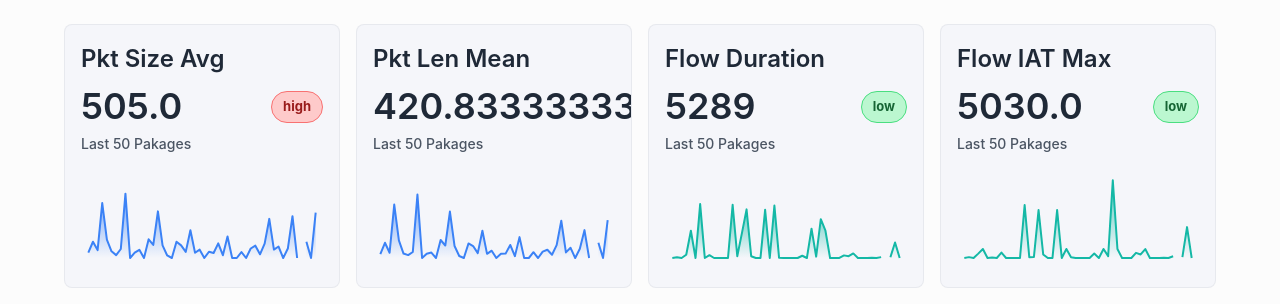
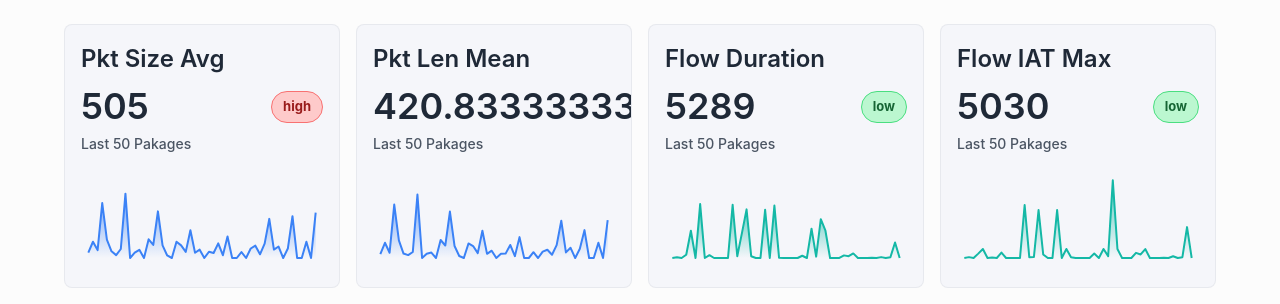
Before and after one commit to DucChanHUST/web-demo-it4930, a React (Create React App) app: page / in a window 1280 px wide. Shown: the top 304 px of the page. Built offline with nearby package versions, Linux system fonts and the light colour scheme.

Commit message:
clear error log

```diff
--- a/src/component/PieChartCard.jsx
+++ b/src/component/PieChartCard.jsx
@@ -100,7 +100,7 @@ const PieChartCard = ({ nameChart, columnName, ignoreValue = [], top = 5 }) => {
       setDataChart(finalDataChart);
       return updatedDataRaw;
     });
-  }, [currentData, columnName, ignoreValue]);
+  }, [currentData, columnName, ignoreValue, top]);
 
   return (
     <Card variant="outlined" sx={{ height: "100%", flexGrow: 1 }}>
@@ -128,8 +128,8 @@ const PieChartCard = ({ nameChart, columnName, ignoreValue = [], top = 5 }) => {
             <PieCenterLabel primaryText={total} secondaryText="Total" />
           </PieChart>
         </Box>
-        {dataChart.map((item) => (
-          <Stack sx={{ gap: 1, flexGrow: 1 }}>
+        {dataChart.map((item, index) => (
+          <Stack sx={{ gap: 1, flexGrow: 1 }} key={index}>
             <Stack direction="row" sx={{ pt: 1 }} className="center-horizon">
               <Typography variant="body2" sx={{ fontWeight: "550" }}>
                 {item.label}
--- a/src/component/StatCard.jsx
+++ b/src/component/StatCard.jsx
@@ -26,28 +26,36 @@ const StatCard = ({ columnName, chartColor, hiThre, meThre }) => {
       return;
     }
 
-    setLast50Data(data.map((row) => row[columnName]).slice(-50));
+    const parsedData = data.map((row) => {
+      const parsedValue = parseFloat(row[columnName]);
+      return Number.isNaN(parsedValue) ? 0 : parsedValue;
+    });
+
+    setLast50Data(parsedData.slice(-50));
   }, [data, columnName]);
 
   useEffect(() => {
     if (!currentData) {
       return;
     }
-    const curretValue = currentData[columnName];
+
+    const currentValue = parseFloat(currentData[columnName]);
+    const validCurrentValue = Number.isNaN(currentValue) ? 0 : currentValue;
 
     setLast50Data((prev) => {
-      return [...prev.slice(1), curretValue];
+      return [...prev.slice(1), validCurrentValue];
     });
-    setValue(curretValue);
 
-    if (curretValue > hiThre) {
+    setValue(validCurrentValue);
+
+    if (validCurrentValue > hiThre) {
       setChipValue({
         bgColor: theme.palette.error.light,
         textColor: theme.palette.error.dark,
         borderColor: theme.palette.error.main,
         level: "high",
       });
-    } else if (curretValue > meThre) {
+    } else if (validCurrentValue > meThre) {
       setChipValue({
         bgColor: theme.palette.warning.light,
         textColor: theme.palette.warning.dark,
```
